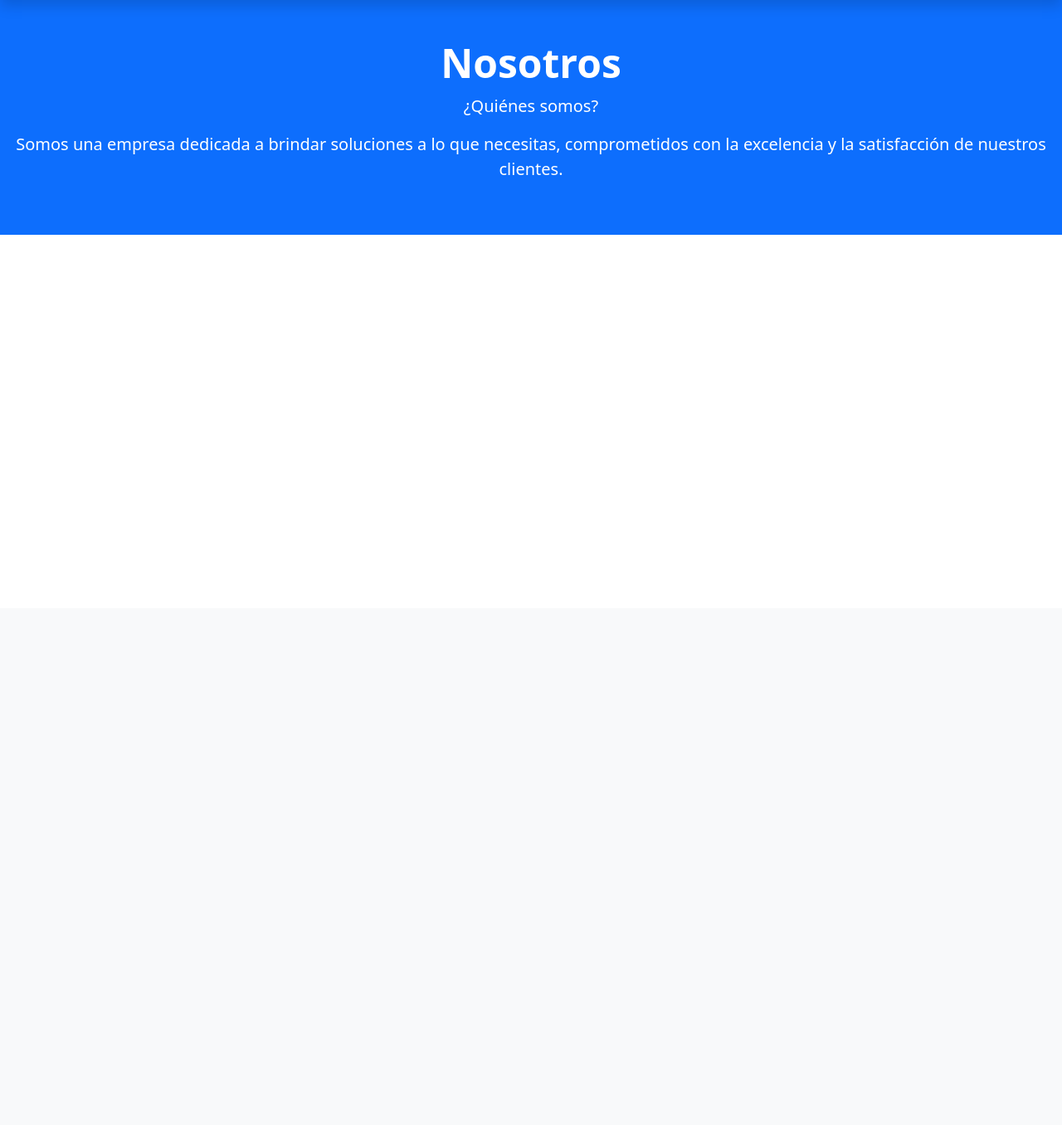
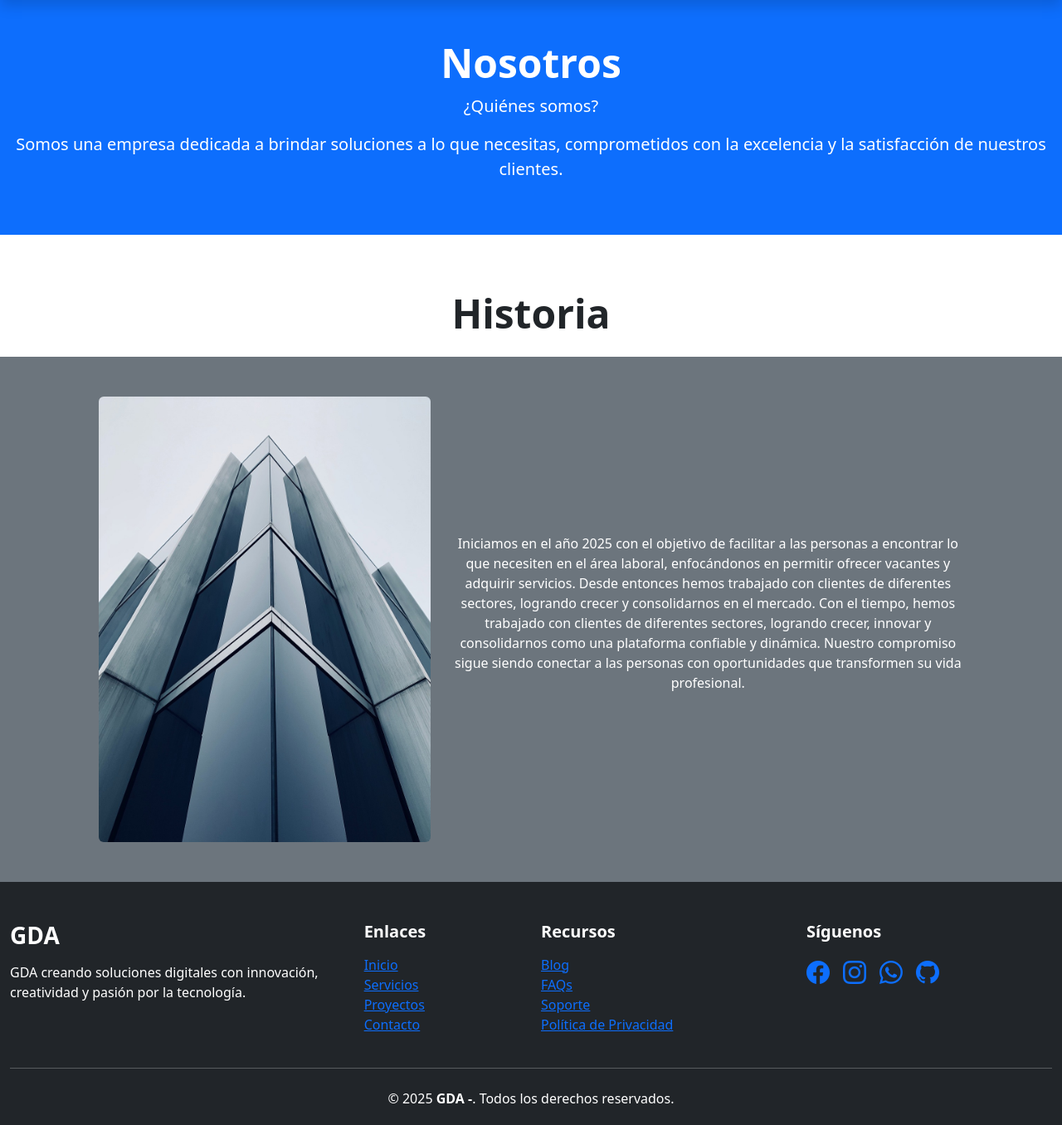
Before and after one commit to georgevfc13/Pagina, a PHP site: page /nosotros.html in a window 1280 px wide. Shown: the part 67-1423 px from the top of the page at 83% size. Before the commit the page ends 350 px from the top, so only its background shows below. Run offline with PHP 8.4, Linux system fonts and the light colour scheme.

Commit message:
adelanto de nosotros
r

```diff
--- a/nosotros.css
+++ b/nosotros.css
@@ -3,3 +3,46 @@
     width: 50px;
     height: 50px;
 }
+
+
+.historia{
+    text-align: center;
+    margin-top: 50px;
+    font-size: 3rem;
+
+}
+
+.contenido{
+
+  margin: 0 auto; /* centra el contenido */
+  display: flex; /* para poner imagen a la izquierda y texto a la derecha */
+  align-items: center;
+  gap: 20px; /* espacio entre la imagen y el texto */
+}
+
+.div-historia{
+    display: flex;
+    justify-content: center;
+    align-items: center;
+  background-color: gray;
+    margin-top: 30px;
+    width: 100%;
+    margin: 30px;
+
+}
+
+.p-historia{
+    width: 50%;
+    text-align: justify;
+    font-size: 20px;
+    color: white;
+    margin-left: 20px;
+}
+
+.imagen_esa{
+    width: 400px;
+    height: auto;
+    border-radius: 10px;
+    margin-right: 20px;
+
+}
--- a/nosotros.html
+++ b/nosotros.html
@@ -5,6 +5,9 @@
     <meta name="viewport" content="width=device-width, initial-scale=1">
     <title>Nosotros</title>
     <link href="https://cdn.jsdelivr.net/npm/bootstrap@5.3.8/dist/css/bootstrap.min.css" rel="stylesheet" integrity="sha384-sRIl4kxILFvY47J16cr9ZwB07vP4J8+LH7qKQnuqkuIAvNWLzeN8tE5YBujZqJLB" crossorigin="anonymous">
+
+    <link rel="stylesheet" href="https://cdn.jsdelivr.net/npm/bootstrap-icons@1.11.3/font/bootstrap-icons.css">
+
     <link rel="stylesheet" href="nosotros.css">
   </head>
   <body>
@@ -89,6 +92,116 @@
 
 
 
+<!-- seccion de historia -->
+
+<section class=" text-white">
+  <h2 class="text-center py-3 text-dark historia"><strong>Historia</strong></h2>
+  <div class="container-fluid bg-secondary py-5">
+    <div class="row align-items-center justify-content-center">
+
+      <!-- Imagen -->
+      <div class="col-md-4 text-center mb-3 mb-md-0">
+        <img src="img/empresa.jpg" alt="empresa" class="imagen_esa img-fluid rounded">
+      </div>
+
+      <!-- Texto -->
+      <div class="col-md-6">
+        <p class="text-center">
+          Iniciamos en el año 2025 con el objetivo de facilitar a las personas a encontrar lo que necesiten en el área laboral,
+          enfocándonos en permitir ofrecer vacantes y adquirir servicios. Desde entonces hemos trabajado con clientes de diferentes sectores,
+          logrando crecer y consolidarnos en el mercado. Con el tiempo, hemos trabajado con clientes de diferentes sectores,
+          logrando crecer, innovar y consolidarnos como una plataforma confiable y dinámica. Nuestro compromiso sigue siendo conectar a las personas
+          con oportunidades que transformen su vida profesional.
+        </p>
+      </div>
+
+    </div>
+  </div>
+</section>
+
+
+ <!-- Botón Scroll hacia abajo y devuelve al inicio -->
+    <button
+      id="scrollToTopBtn"
+      class="btn btn-primary"
+      style="
+        position: fixed;
+        bottom: 40px;
+        right: 30px;
+        z-index: 9999;
+        width: 50px;
+        height: 50px;
+        display: none;
+        align-items: center;
+        justify-content: center;
+      "
+    >
+      <i class="bi bi-arrow-up fs-3"></i>
+    </button>
+    <!-- fin del boton de scroll -->
+
+
+
+<!-- Footer -->
+<footer class="bg-dark text-white pt-5">
+  <div class="container-fluid">
+    <div class="row gy-4">
+
+      <!-- Logo & descripción -->
+      <div class="col-lg-4 col-md-6">
+        <h3 class="fw-bold">GDA</h3>
+        <p class="mt-3">
+          GDA creando soluciones digitales con innovación,
+          creatividad y pasión por la tecnología.
+        </p>
+      </div>
+
+      <!-- Enlaces rápidos -->
+      <div class="col-lg-2 col-md-6">
+        <h5 class="fw-bold mb-3">Enlaces</h5>
+        <ul class="list-unstyled">
+          <li><a href="#" class="footer-link">Inicio</a></li>
+          <li><a href="#" class="footer-link">Servicios</a></li>
+          <li><a href="#" class="footer-link">Proyectos</a></li>
+          <li><a href="#" class="footer-link">Contacto</a></li>
+        </ul>
+      </div>
+
+      <!-- Recursos -->
+      <div class="col-lg-3 col-md-6">
+        <h5 class="fw-bold mb-3">Recursos</h5>
+        <ul class="list-unstyled">
+          <li><a href="#" class="footer-link">Blog</a></li>
+          <li><a href="#" class="footer-link">FAQs</a></li>
+          <li><a href="#" class="footer-link">Soporte</a></li>
+          <li><a href="#" class="footer-link">Política de Privacidad</a></li>
+        </ul>
+      </div>
+
+      <!-- Redes sociales -->
+      <div class="col-lg-3 col-md-6">
+        <h5 class="fw-bold mb-3">Síguenos</h5>
+        <div class="d-flex gap-3">
+          <a href="#"><i class="bi bi-facebook fs-3 footer-icon"></i></a>
+          <a href="#"><i class="bi bi-instagram fs-3 footer-icon"></i></a>
+          <a href="#"><i class="bi bi-whatsapp fs-3 footer-icon"></i></a>
+          <a href="https://github.com/georgevfc13" target="_blank"><i class="bi bi-github fs-3 footer-icon"></i></a>
+        </div>
+      </div>
+    </div>
+
+    <hr class="border-light my-4">
+
+    <!-- Créditos -->
+    <div class="text-center pb-3">
+      <p class="mb-1">&copy; 2025 <strong>GDA -</strong>. Todos los derechos reservados.</p>
+    </div>
+  </div>
+</footer>
+
+
+
+    <!-- fin del footer -->
 
 
 
@@ -96,6 +209,9 @@
 
 
 
-    <script src="https://cdn.jsdelivr.net/npm/bootstrap@5.3.8/dist/js/bootstrap.bundle.min.js" integrity="sha384-FKyoEForCGlyvwx9Hj09JcYn3nv7wiPVlz7YYwJrWVcXK/BmnVDxM+D2scQbITxI" crossorigin="anonymous"></script>
+
+ <script src="https://cdn.jsdelivr.net/npm/bootstrap@5.3.8/dist/js/bootstrap.bundle.min.js" integrity="sha384-FKyoEForCGlyvwx9Hj09JcYn3nv7wiPVlz7YYwJrWVcXK/BmnVDxM+D2scQbITxI" crossorigin="anonymous"></script>
+ <script src="scroll.js"></script>
+
   </body>
 </html>
--- /dev/null
+++ b/scroll.js
@@ -0,0 +1,15 @@
+//boton de scroll
+// Mostrar/ocultar el botón al hacer scroll
+window.addEventListener('scroll', function () {
+  const btn = document.getElementById('scrollToTopBtn');
+    if (window.scrollY > 200) {
+      btn.style.display = 'flex';
+    } else {
+      btn.style.display = 'none';
+      }
+    });
+
+// Scroll suave al inicio al hacer clic
+document.getElementById('scrollToTopBtn').addEventListener('click', function () {
+  window.scrollTo({ top: 0, behavior: 'smooth' });
+  });
```
Also changed, not shown: servicios.css (+9 -0 lines), servicios.html (+87 -1 lines), img/empresa.jpg (added), resultados.php (renamed from resulatdos.php).
